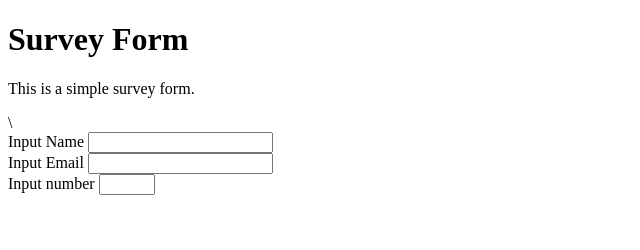
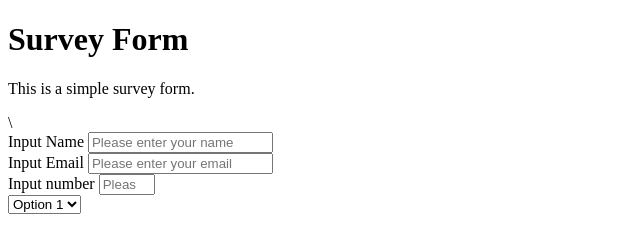
Before and after one commit to maziigwe/Microverse-Project, a plain HTML site: page index.html in a window 1280 px wide. Shown: the whole page, without its empty margins (0-640 px from the left). Drawn offline with Linux system fonts and the light colour scheme.

Commit message:
added dropdown

```diff
--- a/index.html
+++ b/index.html
@@ -1,5 +1,6 @@
 <!DOCTYPE html>
 <html lang="en">
+
 <head>
   <meta charset="UTF-8">
   <title>Fork Me! FCC: Test Suite Template</title>
@@ -9,7 +10,7 @@
 <body>
 
   <script src="https://cdn.freecodecamp.org/testable-projects-fcc/v1/bundle.js"></script>
-    <script  src="js/index.js"></script>
+  <script src="js/index.js"></script>
 
   <h1 id="title"> Survey Form</h1>
   <p id="description"> This is a simple survey form.</p>\
@@ -17,21 +18,30 @@
 
   <form id="survey-form">
     <div>
-
       <label for="name" id="name-label">Input Name</label>
-      <input required type="text" id="name" />
+      <input required type="text" id="name" placeholder="Please enter your name" />
     </div>
 
     <div>
       <label for="email" id="email-label">Input Email</label>
-      <input required type="email" id="email" />
+      <input required type="email" id="email" placeholder="Please enter your email" />
     </div>
 
     <div>
       <label for="number" id="number-label">Input number</label>
-      <input type="number" id="number" min='1' max='10'/>
+      <input type="number" id="number" min='1' max='10' placeholder="Please enter your number" />
+    </div>
+
+    <div>
+      <select id="dropdown">
+        <option>
+          Option 1
+        </option>
+        <option>Option 2</option>
+      </select>
     </div>
   </form>
 
 </body>
+
 </html>
```
Lines whose indentation alone changed are shown as unchanged.
